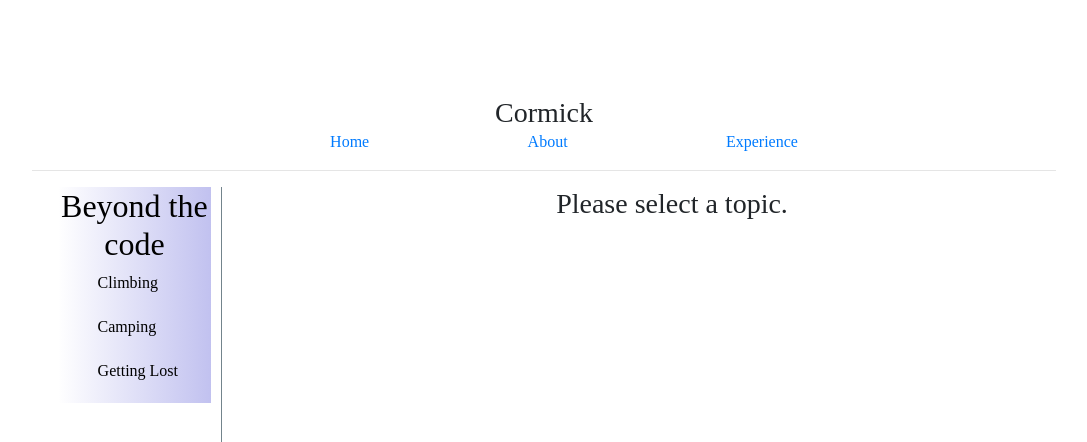
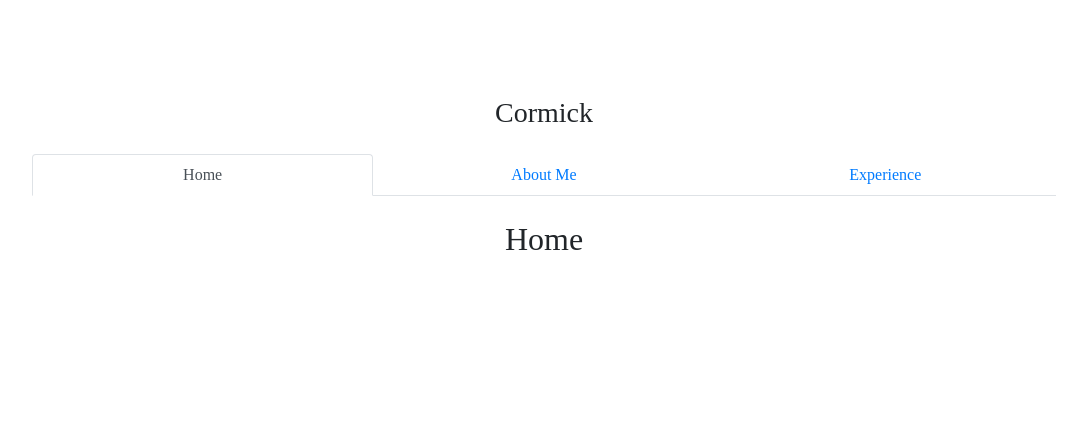
Before and after one commit to cvhnilicka/psite, a React (Create React App) app: page /about in a window 1280 px wide. Shown: the top 442 px of the page, without its empty margins (96-1183 px from the left). Built offline with nearby package versions, Linux system fonts and the light colour scheme.

Commit message:
updating more to reactbootstrap. no more router

```diff
--- a/src/App.js
+++ b/src/App.js
@@ -8,6 +8,7 @@ class App extends Component {
     return (
       <div className="App">
       <h3 style={{margin: `0 auto`}}>Cormick</h3>
+      <br/>
         <NavMenu/>
       </div>
     );
--- a/src/components/nav-menu.js
+++ b/src/components/nav-menu.js
@@ -2,34 +2,76 @@ import React from "react";
 import { BrowserRouter as Router, Route, Link } from "react-router-dom";
 import AboutMe from '../pages/about-me.js';
 import Experience from '../pages/experience.js'
-import Sidebar from "./sidebar.js"
+import * as ReactBootstrap from 'react-bootstrap';
 
 const NavMenu = () => (
-  <Router>
-    <div className="nav-menu">
-      <ul className="menu">
-        <li className="menu-item">
-          <Link className='nav-bar-link' to="/">Home</Link>
-        </li>
-        <li className="menu-item">
-          <Link className='nav-bar-link' to="/about">About</Link>
-        </li>
-        <li className="menu-item">
-          <Link className='nav-bar-link' to="/experience">Experience</Link>
-        </li>
-        {/* <li className="menu-item">
-          <Link className='nav-bar-link' to="/topics">Topics</Link>
-        </li> */}
-      </ul>
 
-      <hr />
+<ReactBootstrap.Tabs justify defaultActiveKey="home" id="uncontrolled-tab-example">
+  <ReactBootstrap.Tab eventKey="home" title="Home">
+  <br/>
+    <Home />
+  </ReactBootstrap.Tab>
+  <ReactBootstrap.Tab eventKey="about" title="About Me">
+  <br/>
+    <About/>
+  </ReactBootstrap.Tab>
+  <ReactBootstrap.Tab eventKey="experience" title="Experience">
+  <br/>
+    <Experience />
+  </ReactBootstrap.Tab>
+</ReactBootstrap.Tabs>
 
-      <Route exact path="/" component={Home} />
-      <Route path="/about" component={AboutMe} />
-      <Route path="/experience" component={Experience} />
-      {/* <Route path="/topics" component={Sidebar} /> */}
-    </div>
-  </Router>
+
+
+
+
+
+  // <Router>
+  //   <ReactBootstrap.Container>
+  //     <ReactBootstrap.Nav onSelect={function(evt){console.log(evt);}} justify variant="tabs" defaultActiveKey="/home">
+  //       <ReactBootstrap.Nav.Item>
+  //         <ReactBootstrap.Nav.Link to="/home" eventKey="/home">Home</ReactBootstrap.Nav.Link>
+  //       </ReactBootstrap.Nav.Item>
+  //       <ReactBootstrap.Nav.Item>
+  //         <ReactBootstrap.Nav.Link to="/about" eventKey="/about">About Me</ReactBootstrap.Nav.Link>
+  //       </ReactBootstrap.Nav.Item>
+  //       <ReactBootstrap.Nav.Item>
+  //         <ReactBootstrap.Nav.Link to="/experience" eventKey="/experience">Experience</ReactBootstrap.Nav.Link>
+  //       </ReactBootstrap.Nav.Item>
+  //     </ReactBootstrap.Nav>
+
+  //   <Route exact path="/home" component={Home} />
+  //   <Route path="/about" component={AboutMe} />
+  //   <Route path="/experience" component={Experience} />
+  //   </ReactBootstrap.Container>
+  // </Router>
+
+
+  // <Router>
+  //   <div className="nav-menu">
+  //     <ul className="menu">
+  //       <li className="menu-item">
+  //         <Link className='nav-bar-link' to="/">Home</Link>
+  //       </li>
+  //       <li className="menu-item">
+  //         <Link className='nav-bar-link' to="/about">About</Link>
+  //       </li>
+  //       <li className="menu-item">
+  //         <Link className='nav-bar-link' to="/experience">Experience</Link>
+  //       </li>
+  //       {/* <li className="menu-item">
+  //         <Link className='nav-bar-link' to="/topics">Topics</Link>
+  //       </li> */}
+  //     </ul>
+
+  //     <hr />
+
+  //     <Route exact path="/" component={Home} />
+  //     <Route path="/about" component={AboutMe} />
+  //     <Route path="/experience" component={Experience} />
+  //     {/* <Route path="/topics" component={Sidebar} /> */}
+  //   </div>
+  // </Router>
 );
 
 const Home = () => (
@@ -38,9 +80,11 @@ const Home = () => (
   </div>
 );
 
+
 const About = () => (
   <div>
-    <AboutMe/>
+    {/* <h3>fdsafdsa</h3> */}
+    <AboutMe />
   </div>
 );
 
@@ -69,7 +113,7 @@ const Topics = ({ match }) => (
 );
 
 const DefaultTopic = () => (
-    <div><h3>Default</h3></div>
+  <div><h3>Default</h3></div>
 );
 
 const Topic = ({ match }) => (
--- a/src/pages/about-me.js
+++ b/src/pages/about-me.js
@@ -1,124 +1,48 @@
-import React, { Component } from "react";
-import { BrowserRouter as Router, Route, Link } from "react-router-dom";
-import ReactCSSTransitionGroup from 'react-addons-css-transition-group';
-import Gallery from 'react-grid-gallery';
+import React from "react";
+import * as ReactBootstrap from 'react-bootstrap';
 
-// imports for content
+// BEGIN: Import Partial Components
 import GetLost from './partials/about-me/get-lost'
+import Camping from './partials/about-me/camping';
+import Climbing from './partials/about-me/climbing';
+// END: Import Partial Components
 
 
-class AboutMe extends Component {
-
-
-    render() {
-        return (
-            <Router>
-            <Route path="/about" component={Topics} />
-            </Router>
-        );
-    }
-}
-
-class Topic extends Component {
-
-
-
-    constructor(props) {
-        super(props);
-
-        this.state = {
-            contentMap: {
-                'climbing': "Lorem ipsum dolor sit amet, consectetur adipiscing elit, sed do eiusmod tempor incididunt ut labore et dolore magna aliqua. Sagittis nisl rhoncus mattis rhoncus urna neque viverra justo. Dui ut ornare lectus sit amet. Pulvinar proin gravida hendrerit lectus. Nisl suscipit adipiscing bibendum est ultricies. Amet risus nullam eget felis eget nunc lobortis mattis aliquam. Odio eu feugiat pretium nibh ipsum consequat nisl. Viverra vitae congue eu consequat ac felis. Feugiat nibh sed pulvinar proin gravida hendrerit lectus. Tincidunt eget nullam non nisi est. At erat pellentesque adipiscing commodo elit. Aliquam ut porttitor leo a diam sollicitudin tempor id eu. Nunc sed blandit libero volutpat sed cras ornare. Etiam erat velit scelerisque in dictum non consectetur a erat. Faucibus interdum posuere lorem ipsum dolor sit amet.",
-                'camping': "Volutpat odio facilisis mauris sit amet massa vitae. Ultrices in iaculis nunc sed augue lacus. Ut sem nulla pharetra diam sit amet nisl suscipit adipiscing. Odio ut sem nulla pharetra diam sit amet nisl. Arcu cursus euismod quis viverra nibh cras. Sed libero enim sed faucibus turpis in eu mi bibendum. Faucibus pulvinar elementum integer enim neque. Bibendum est ultricies integer quis auctor elit sed vulputate mi. Tortor at risus viverra adipiscing at in tellus integer feugiat. Pellentesque massa placerat duis ultricies lacus sed. Elit at imperdiet dui accumsan sit amet nulla. Feugiat sed lectus vestibulum mattis ullamcorper velit sed ullamcorper. Ultrices dui sapien eget mi proin sed libero. Condimentum id venenatis a condimentum vitae.",
-                'get-lost': "Malesuada fames ac turpis egestas sed. Nunc mattis enim ut tellus elementum sagittis vitae et leo. In iaculis nunc sed augue lacus viverra vitae congue. Tincidunt dui ut ornare lectus sit amet. Metus dictum at tempor commodo ullamcorper a lacus vestibulum sed. Nunc mattis enim ut tellus elementum sagittis vitae et leo. Suspendisse potenti nullam ac tortor. Orci dapibus ultrices in iaculis nunc sed augue lacus. Egestas sed tempus urna et pharetra pharetra massa. Fermentum iaculis eu non diam phasellus vestibulum lorem sed risus. Vulputate mi sit amet mauris commodo. Ornare aenean euismod elementum nisi quis."
-            },
-            animate: false,
-        }
-    }
-
-    componentDidMount() {
-        requestAnimationFrame(() => {
-      // Firefox will sometimes merge changes that happened here
-      requestAnimationFrame(() => {
-        this.setState({animate: true});
-    });
-});
-    }
-
-    render() {
-
-        const topicId = this.props.match.params.topicId;
-        const index = this.state.contentMap[this.props.match.params.topicId].substr(0,1);
-        if (topicId === 'get-lost') {
-            return (
-
-                <div className="content">
-                <ReactCSSTransitionGroup
-                transitionName="fade"
-              transitionEnterTimeout={500}
-              transitionLeaveTimeout={100}
-              transitionAppear={true}
-              transitionAppearTimeout={500}>
-                <GetLost/>
-                </ReactCSSTransitionGroup>
-                </div>
-
-
-            );
-        } else {
-        return (
-
-            <div className="content">
-            <ReactCSSTransitionGroup
-            transitionName="fade"
-          transitionEnterTimeout={500}
-          transitionLeaveTimeout={100}
-          transitionAppear={true}
-          transitionAppearTimeout={500}>
-            <h3 key={topicId}>{topicId}</h3>
-            <p key={index}>{this.state.contentMap[this.props.match.params.topicId]}</p>
-            </ReactCSSTransitionGroup>
-            </div>
-
-
-        );
-        }
-    }
-}
-
-const Topics = ({ match }) => (
+const AboutMe = () => (
     <div className="page-container">
-    <div className="side-bar">
-    <h2>Beyond the code</h2>
-    <ul>
-    <li>
-    <Link className='side-bar-link' to={`${match.url}/climbing`}>Climbing</Link>
-    </li>
-    <li>
-    <Link className='side-bar-link' to={`${match.url}/camping`}>Camping</Link>
-    </li>
-    <li>
-    <Link className='side-bar-link' to={`${match.url}/get-lost`}>Getting Lost</Link>
-    </li>
-    </ul>
+        <ReactBootstrap.Tab.Container id="list-group-tabs-example" defaultActiveKey="#link1">
+            <ReactBootstrap.Row>
+                <ReactBootstrap.Col sm={3}>
+                    <h4>Beyond the Code</h4>
+                    <ReactBootstrap.ListGroup variant="flush">
+                        <ReactBootstrap.ListGroup.Item action href="#link1">
+                            Climbing
+        </ReactBootstrap.ListGroup.Item>
+                        <ReactBootstrap.ListGroup.Item action href="#link2">
+                            Camping
+        </ReactBootstrap.ListGroup.Item>
+                        <ReactBootstrap.ListGroup.Item action href="#link3">
+                            Getting Lost
+        </ReactBootstrap.ListGroup.Item>
+                    </ReactBootstrap.ListGroup>
+                </ReactBootstrap.Col>
+                <ReactBootstrap.Col sm={8}>
+                    <ReactBootstrap.Tab.Content>
+                        <ReactBootstrap.Tab.Pane eventKey="#link1">
+                            <Climbing />
+                        </ReactBootstrap.Tab.Pane>
+                        <ReactBootstrap.Tab.Pane eventKey="#link2">
+                            <Camping />
+                        </ReactBootstrap.Tab.Pane>
+                        <ReactBootstrap.Tab.Pane eventKey="#link3">
+                            <GetLost />
+                        </ReactBootstrap.Tab.Pane>
+                    </ReactBootstrap.Tab.Content>
+                </ReactBootstrap.Col>
+            </ReactBootstrap.Row>
+        </ReactBootstrap.Tab.Container>;
     </div>
-    <hr className="vertical-line"/>
-    <div className="content-box">
-    <Route path={`${match.url}/:topicId`} component={Topic} />
-    <Route
-    exact
-    path={match.url}
-    render={() => <h3>Please select a topic.</h3>}
-    />
-    </div>
-    </div>
-
 
 );
 
-
-
-
-
-
 export default AboutMe;
--- a/src/pages/experience.js
+++ b/src/pages/experience.js
@@ -1,6 +1,4 @@
-import React, { Component } from "react";
-import { BrowserRouter as Router, Route, Link } from "react-router-dom";
-import ReactCSSTransitionGroup from 'react-addons-css-transition-group';
+import React from "react";
 import * as ReactBootstrap from 'react-bootstrap';
 
 // BEGIN: Import Partial Components
@@ -9,118 +7,14 @@ import Personal from "./partials/experience/personal";
 import Education from "./partials/experience/education";
 // END: Import Partial Components
 
-class Experience extends Component {
 
 
-    render() {
-        return (
-            <Router>
-                <Route path="/experience" component={Topics} />
-            </Router>
-        );
-    }
-}
-
-class Topic extends Component {
-
-
-
-    constructor(props) {
-        super(props);
-    }
-
-    render() {
-
-        const topicId = this.props.match.params.topicId;
-
-        if (topicId === 'education') {
-            return (
-                <div className="content">
-                    <ReactCSSTransitionGroup
-                        transitionName="fade"
-                        transitionEnterTimeout={500}
-                        transitionLeaveTimeout={100}
-                        transitionAppear={true}
-                        transitionAppearTimeout={500}>
-                        <h3 key={topicId}>{topicId}</h3>
-                        <Education />
-                    </ReactCSSTransitionGroup>
-                </div>
-            );
-        } else if (topicId === 'career') {
-
-            return (
-                <div className="content">
-                    <ReactCSSTransitionGroup
-                        transitionName="fade"
-                        transitionEnterTimeout={500}
-                        transitionLeaveTimeout={100}
-                        transitionAppear={true}
-                        transitionAppearTimeout={500}>
-                        <Career />
-                    </ReactCSSTransitionGroup>
-                </div>
-
-
-            );
-        } else if (topicId === 'personal') {
-
-            return (
-                <div className="content">
-                    <ReactCSSTransitionGroup
-                        transitionName="fade"
-                        transitionEnterTimeout={500}
-                        transitionLeaveTimeout={100}
-                        transitionAppear={true}
-                        transitionAppearTimeout={500}>
-                        <Personal />
-                    </ReactCSSTransitionGroup>
-                </div>
-
-
-            );
-        }
-    }
-}
-
-// const Topics = ({ match }) => (
-//     <div className="page-container">
-//         <div className="side-bar">
-//             <h2>Experience</h2>
-//             <ul>
-//                 <li>
-//                     <Link className='side-bar-link' to={`${match.url}/career`}>Career</Link>
-//                 </li>
-//                 <li>
-//                     <Link className='side-bar-link' to={`${match.url}/personal`}>Personal Projects</Link>
-//                 </li>
-//                 <li>
-//                     <Link className='side-bar-link' to={`${match.url}/education`}>Education</Link>
-//                 </li>
-//             </ul>
-//         </div>
-//         <hr className="vertical-line" />
-//         <div className="content-box">
-//             <Route path={`${match.url}/:topicId`} component={Topic} />
-//             <Route
-//                 exact
-//                 path={match.url}
-//                 render={() => <Career />}
-//             />
-//         </div>
-//     </div>
-
-
-// );
-
-
-
-
-const Topics = ({ match }) => (
+const Experience = () => (
     <div className="page-container">
         <ReactBootstrap.Tab.Container id="list-group-tabs-example" defaultActiveKey="#link1">
             <ReactBootstrap.Row>
                 <ReactBootstrap.Col sm={3}>
+                    <h4>Experience</h4>
                     <ReactBootstrap.ListGroup variant="flush">
                         <ReactBootstrap.ListGroup.Item action href="#link1">
                             Career
@@ -128,7 +22,7 @@ const Topics = ({ match }) => (
                         <ReactBootstrap.ListGroup.Item action href="#link2">
                             Personal
         </ReactBootstrap.ListGroup.Item>
-        <ReactBootstrap.ListGroup.Item action href="#link3">
+                        <ReactBootstrap.ListGroup.Item action href="#link3">
                             Education
         </ReactBootstrap.ListGroup.Item>
                     </ReactBootstrap.ListGroup>
@@ -136,13 +30,13 @@ const Topics = ({ match }) => (
                 <ReactBootstrap.Col sm={8}>
                     <ReactBootstrap.Tab.Content>
                         <ReactBootstrap.Tab.Pane eventKey="#link1">
-                            <Career/>
+                            <Career />
                         </ReactBootstrap.Tab.Pane>
                         <ReactBootstrap.Tab.Pane eventKey="#link2">
-                            <Personal/>
+                            <Personal />
                         </ReactBootstrap.Tab.Pane>
                         <ReactBootstrap.Tab.Pane eventKey="#link3">
-                            <Education/>
+                            <Education />
                         </ReactBootstrap.Tab.Pane>
                     </ReactBootstrap.Tab.Content>
                 </ReactBootstrap.Col>
--- /dev/null
+++ b/src/pages/partials/about-me/camping.js
@@ -0,0 +1,12 @@
+import React from "react";
+import Gallery from 'react-grid-gallery';
+
+const Camping = () => (
+    <div>
+    <h1>I like camping</h1>
+
+         {/* <Gallery enableImageSelection={false} images={IMAGES}/> */}
+         </div>
+);
+
+export default Camping;
--- /dev/null
+++ b/src/pages/partials/about-me/climbing.js
@@ -0,0 +1,12 @@
+import React from "react";
+import Gallery from 'react-grid-gallery';
+
+const Climbing = () => (
+    <div>
+    <h1>I like Climbing</h1>
+
+         {/* <Gallery enableImageSelection={false} images={IMAGES}/> */}
+         </div>
+);
+
+export default Climbing;
--- a/src/pages/partials/about-me/get-lost.js
+++ b/src/pages/partials/about-me/get-lost.js
@@ -1,4 +1,5 @@
 import React from "react";
+import Gallery from 'react-grid-gallery';
 
 // Images to use for the gallery
 const IMAGES =
```
Also changed, not shown: src/pages/partials/experience/career.js (indentation only).
